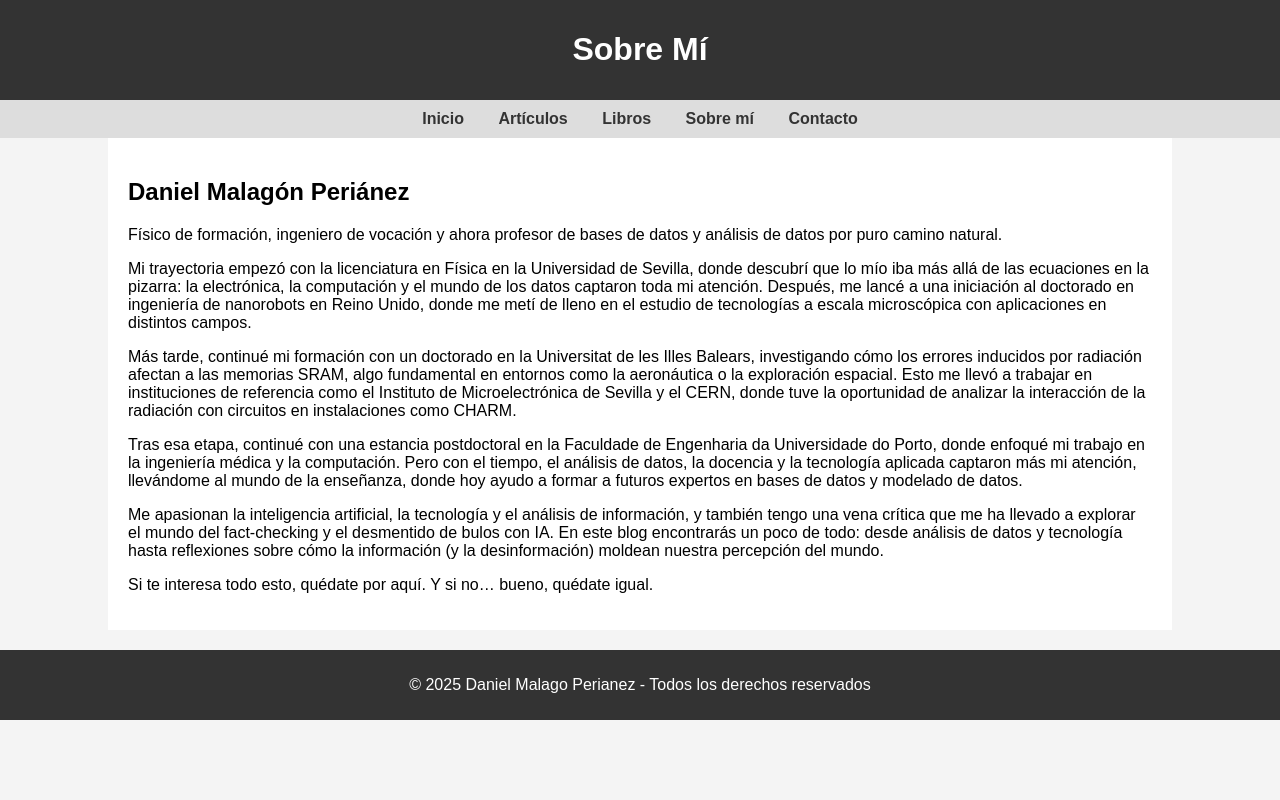
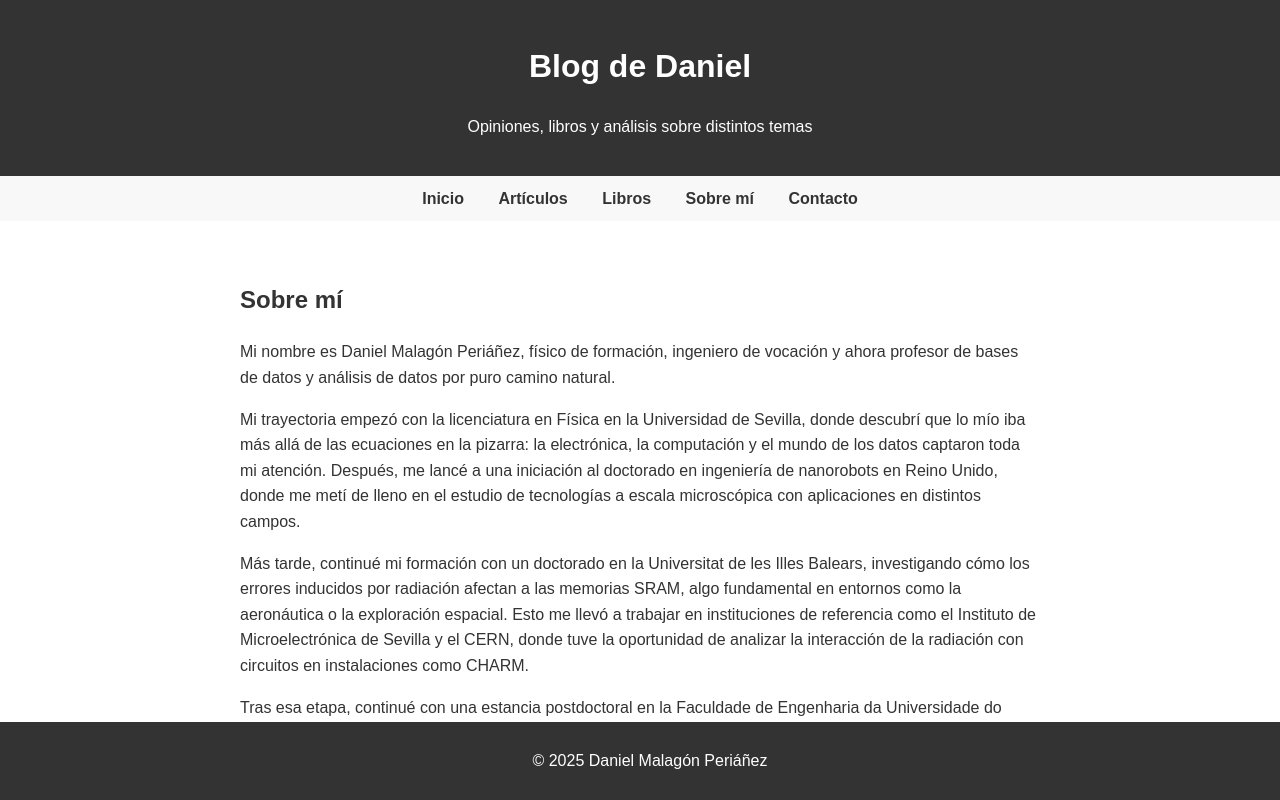
Before and after one commit to danmalper/danmalper.github.io, a plain HTML site: page sobre-mi.html in a window 1280 px wide. Shown: the top 800 px of the page. Drawn offline with Linux system fonts and the light colour scheme.

Commit message:
Update sobre-mi.html

```diff
--- a/sobre-mi.html
+++ b/sobre-mi.html
@@ -3,50 +3,52 @@
 <head>
     <meta charset="UTF-8">
     <meta name="viewport" content="width=device-width, initial-scale=1.0">
-    <title>Sobre Mí - Daniel Malagón Periánez</title>
+    <title>Sobre mí - Blog de Daniel</title>
     <style>
         body {
+            margin: 0;
             font-family: Arial, sans-serif;
-            margin: 0;
-            padding: 0;
-            background-color: #f4f4f4;
+            line-height: 1.6;
         }
         header {
-            background: #333;
-            color: white;
-            padding: 10px 20px;
+            background-color: #333;
+            color: #FFFFFF;
+            text-align: center;
+            padding: 20px;
+        }
+        nav {
+            background-color: #F8F8F8;
+            padding: 10px;
             text-align: center;
         }
-        nav {
-            text-align: center;
-            padding: 10px;
-            background: #ddd;
-        }
         nav a {
+            color: #333;
+            text-decoration: none;
             margin: 0 15px;
-            text-decoration: none;
-            color: #333;
             font-weight: bold;
         }
-        .container {
-            width: 80%;
-            margin: auto;
-            overflow: hidden;
-            background: white;
+        .content {
+            max-width: 800px;
+            margin: 20px auto;
             padding: 20px;
+            background-color: #FFFFFF;
+            color: #333;
         }
         footer {
             text-align: center;
             padding: 10px;
-            background: #333;
-            color: white;
-            margin-top: 20px;
+            background-color: #333;
+            color: #FFFFFF;
+            position: fixed;
+            bottom: 0;
+            width: 100%;
         }
     </style>
 </head>
 <body>
     <header>
-        <h1>Sobre Mí</h1>
+        <h1>Blog de Daniel</h1>
+        <p>Opiniones, libros y análisis sobre distintos temas</p>
     </header>
     <nav>
         <a href="index.html">Inicio</a>
@@ -55,9 +57,9 @@
         <a href="sobre-mi.html">Sobre mí</a>
         <a href="contacto.html">Contacto</a>
     </nav>
-    <div class="container">
-        <h2>Daniel Malagón Periánez</h2>
-        <p>Físico de formación, ingeniero de vocación y ahora profesor de bases de datos y análisis de datos por puro camino natural.</p>
+    <div class="content">
+        <h2>Sobre mí</h2>
+        <p>Mi nombre es Daniel Malagón Periáñez, físico de formación, ingeniero de vocación y ahora profesor de bases de datos y análisis de datos por puro camino natural.</p>
         <p>Mi trayectoria empezó con la licenciatura en Física en la Universidad de Sevilla, donde descubrí que lo mío iba más allá de las ecuaciones en la pizarra: la electrónica, la computación y el mundo de los datos captaron toda mi atención. Después, me lancé a una iniciación al doctorado en ingeniería de nanorobots en Reino Unido, donde me metí de lleno en el estudio de tecnologías a escala microscópica con aplicaciones en distintos campos.</p>
         <p>Más tarde, continué mi formación con un doctorado en la Universitat de les Illes Balears, investigando cómo los errores inducidos por radiación afectan a las memorias SRAM, algo fundamental en entornos como la aeronáutica o la exploración espacial. Esto me llevó a trabajar en instituciones de referencia como el Instituto de Microelectrónica de Sevilla y el CERN, donde tuve la oportunidad de analizar la interacción de la radiación con circuitos en instalaciones como CHARM.</p>
         <p>Tras esa etapa, continué con una estancia postdoctoral en la Faculdade de Engenharia da Universidade do Porto, donde enfoqué mi trabajo en la ingeniería médica y la computación. Pero con el tiempo, el análisis de datos, la docencia y la tecnología aplicada captaron más mi atención, llevándome al mundo de la enseñanza, donde hoy ayudo a formar a futuros expertos en bases de datos y modelado de datos.</p>
@@ -65,7 +67,7 @@
         <p>Si te interesa todo esto, quédate por aquí. Y si no… bueno, quédate igual.</p>
     </div>
     <footer>
-        <p>&copy; 2025 Daniel Malago Perianez - Todos los derechos reservados</p>
+        <p>© 2025 Daniel Malagón Periáñez</p>
     </footer>
 </body>
 </html>
```
